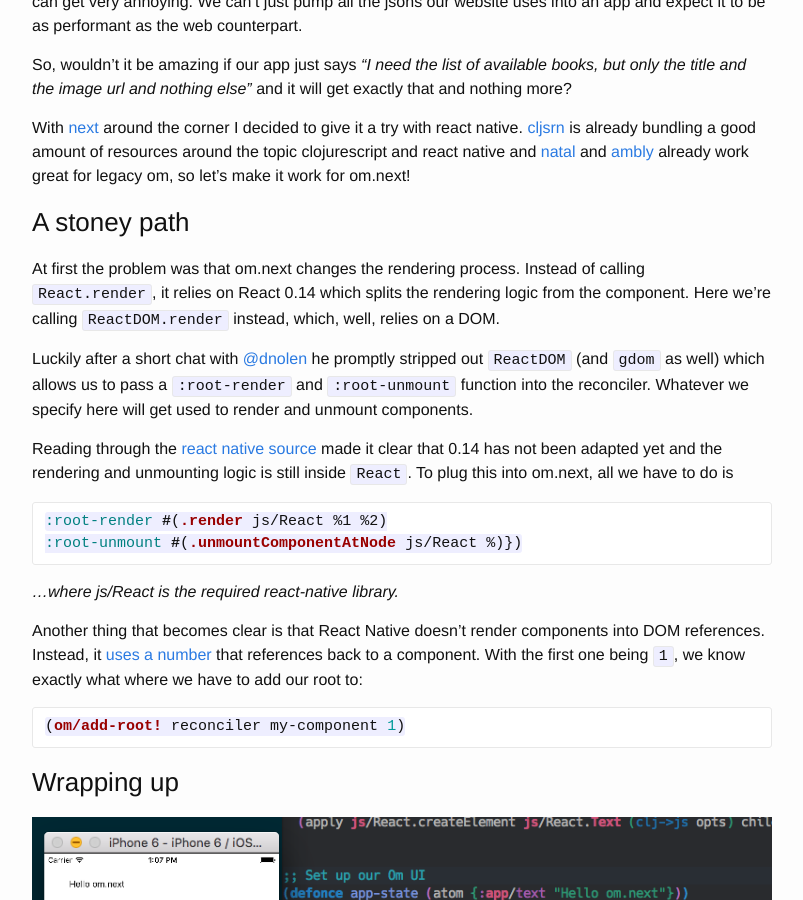
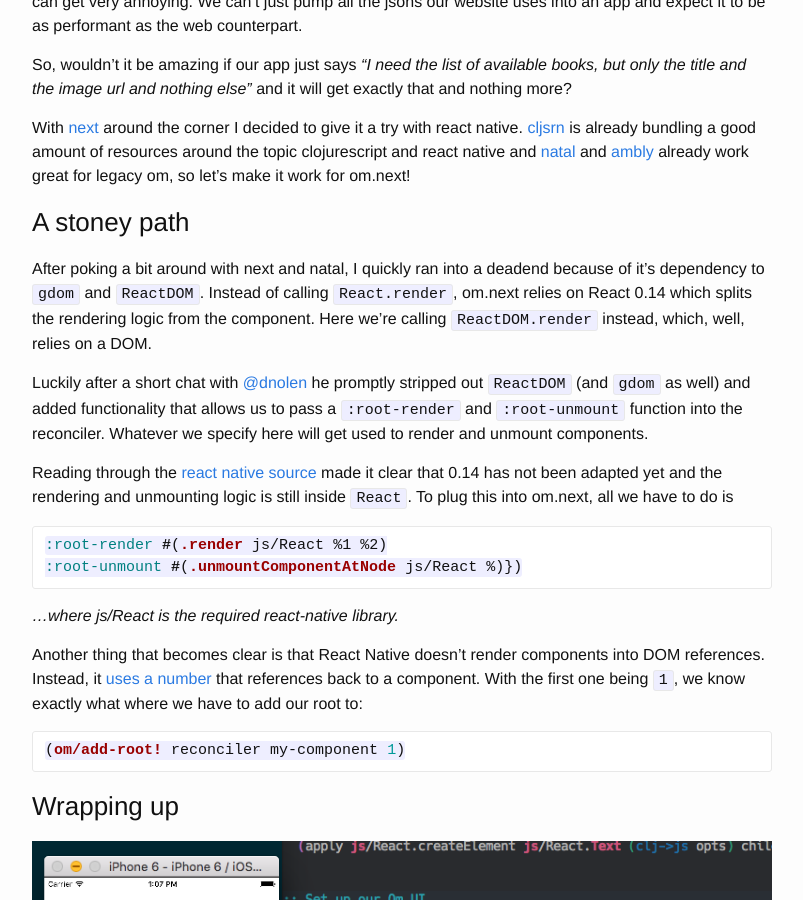
Before and after one commit to dvcrn/dvcrn.github.io, a Jekyll site: the page built from _posts/2015-10-27-going-native-with-om-next.markdown, in a window 1280 px wide and 900 px high, scrolled down 432 px. Shown: the whole window, without its empty margins (238-1041 px from the left). Built offline with Jekyll 4.4.1, drawn with Linux system fonts in a browser that asks for light colours; some of the changed text lies outside the part shown.

Commit message:
update om.next native post

```diff
--- a/_posts/2015-10-27-going-native-with-om-next.markdown
+++ b/_posts/2015-10-27-going-native-with-om-next.markdown
@@ -17,9 +17,9 @@ With [next][1] around the corner I decided to give it a try with react native. [
 
 ### A stoney path
 
-At first the problem was that om.next changes the rendering process. Instead of calling `React.render`, it relies on React 0.14 which splits the rendering logic from the component. Here we're calling `ReactDOM.render` instead, which, well, relies on a DOM.
+After poking a bit around with next and natal, I quickly ran into a deadend because of it's dependency to `gdom` and `ReactDOM`. Instead of calling `React.render`, om.next relies on React 0.14 which splits the rendering logic from the component. Here we're calling `ReactDOM.render` instead, which, well, relies on a DOM.
 
-Luckily after a short chat with [@dnolen][5] he promptly stripped out `ReactDOM` (and `gdom` as well) which allows us to pass a `:root-render` and `:root-unmount` function into the reconciler. Whatever we specify here will get used to render and unmount components.
+Luckily after a short chat with [@dnolen][5] he promptly stripped out `ReactDOM` (and `gdom` as well) and added functionality that allows us to pass a `:root-render` and `:root-unmount` function into the reconciler. Whatever we specify here will get used to render and unmount components.
 
 Reading through the [react native source][6] made it clear that 0.14 has not been adapted yet and the rendering and unmounting logic is still inside `React`. To plug this into om.next, all we have to do is
 
@@ -98,6 +98,8 @@ The full code looks something like this:
 
 [I submitted a PR][8] to natal and once that's merged in, all you have to do is `natal init` :)
 
+Can you believe that all of this happened in just 1.5 days?
+
 [1]: https://github.com/omcljs/om
 [2]: http://cljsrn.org/
 [3]: https://github.com/dmotz/natal
```
